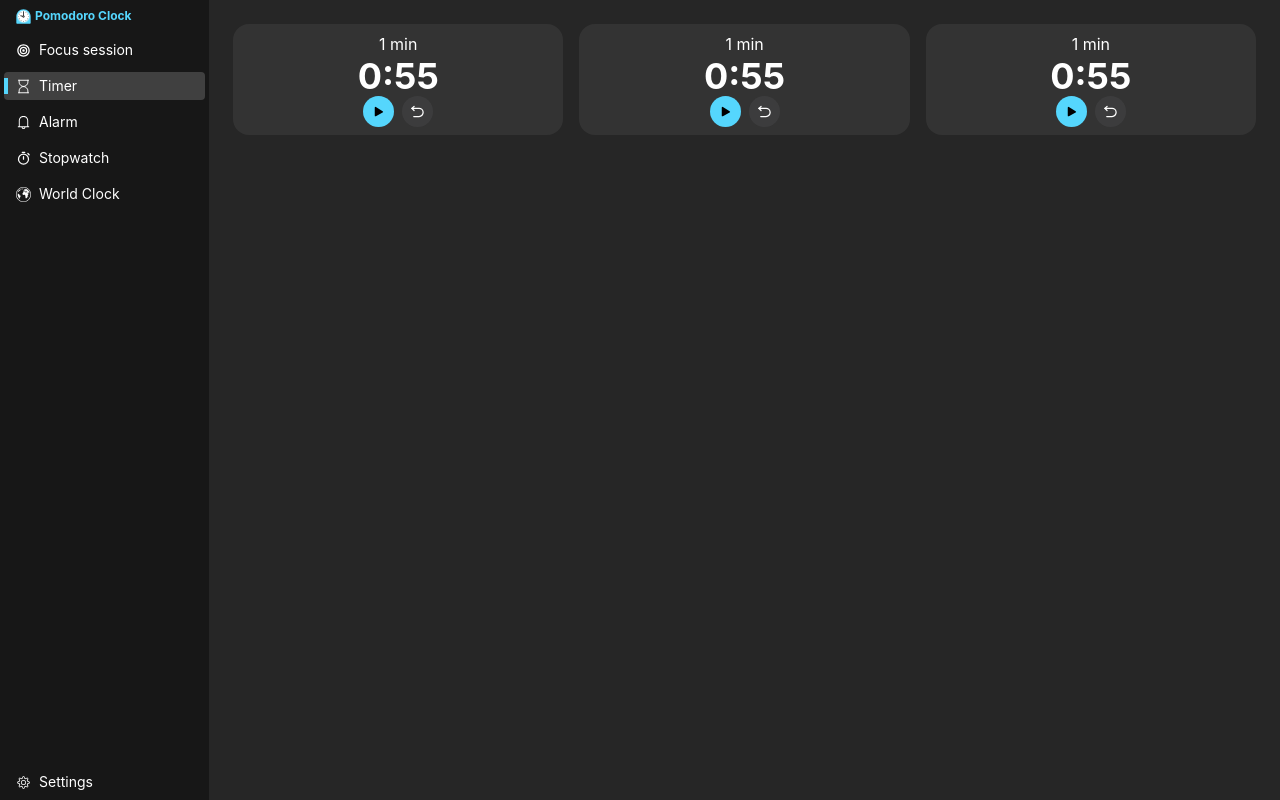
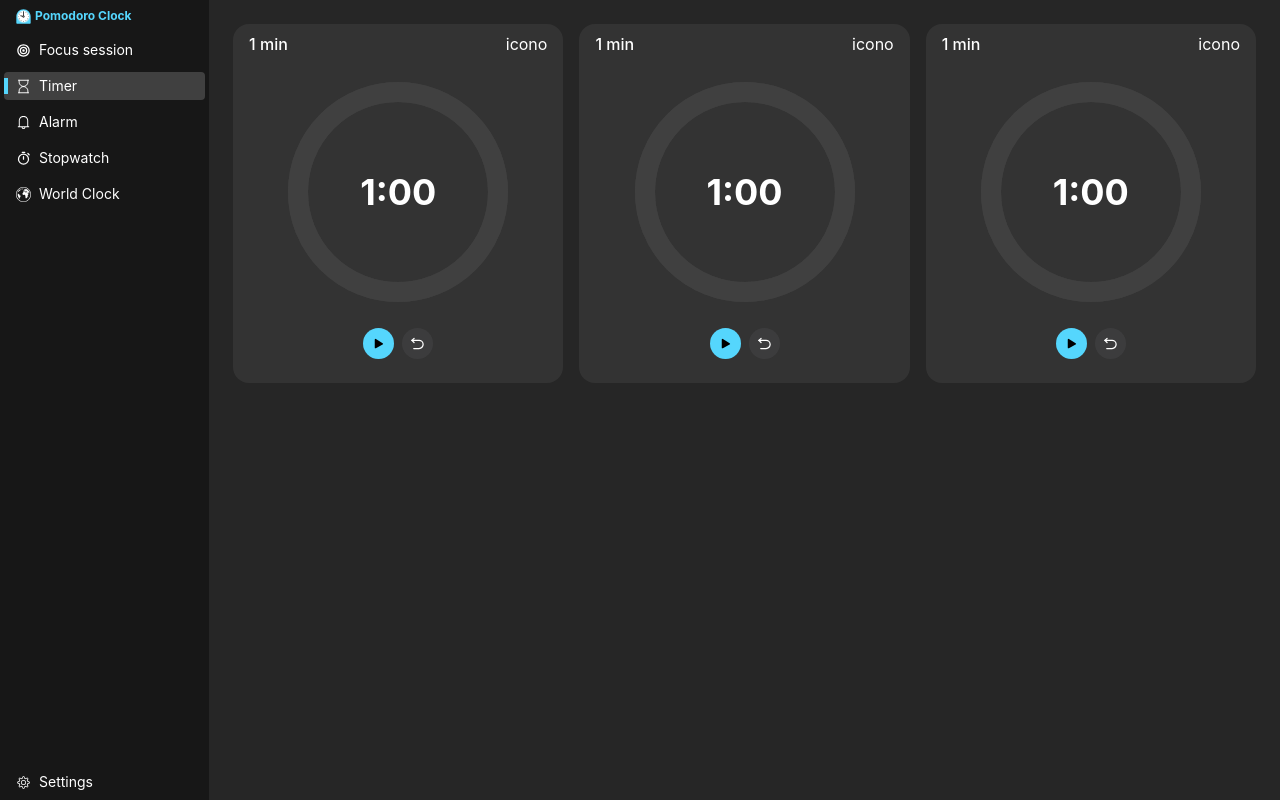
Before and after one commit to JuanPE44/pomodoro-clock, a React (Vite) app: page /timer in a window 1280 px wide. Built offline with nearby package versions, Linux system fonts and the light colour scheme.

Commit message:
Timer implementado

```diff
--- a/src/components/timer/Timer/ButtonsTimer.tsx
+++ b/src/components/timer/Timer/ButtonsTimer.tsx
@@ -4,22 +4,12 @@ import { IconPlayPomo } from "../../../icons/IconPlayPomo";
 
 interface Props {
   pause: boolean;
-  setPause: React.Dispatch<React.SetStateAction<boolean>>;
+  handlePause: () => void;
 }
 
-function ButtonsTimer({ pause, setPause }: Props) {
-  const handlePause = () => {
-    setPause((prev) => {
-      if (prev) {
-        //startTimer();
-      } else {
-        //stopTimer();
-      }
-      return !prev;
-    });
-  };
+function ButtonsTimer({ pause, handlePause }: Props) {
   return (
-    <div className="flex flex-row items-center justify-center gap-2">
+    <div className="mb-4 flex flex-row items-center justify-center gap-2">
       <button
         className="bg-primary flex cursor-pointer items-center justify-center rounded-full p-2 text-black transition duration-200 ease-in-out hover:scale-105"
         onClick={() => handlePause()}
--- /dev/null
+++ b/src/components/timer/Timer/CircularBorderSvg.tsx
@@ -0,0 +1,46 @@
+interface Props {
+  timeLeft: number;
+  seconds: number;
+  init: boolean;
+}
+
+const CircularBorderSVG = ({ timeLeft, seconds, init }: Props) => {
+  const percentage = (timeLeft / seconds) * 100;
+  const radius = 50;
+  const circumference = 2 * Math.PI * radius;
+  const strokeDasharray = circumference;
+  const strokeDashoffset = circumference * (1 - percentage / 100);
+  return (
+    <svg
+      className="absolute top-0 left-0 h-full w-full rounded-full"
+      viewBox="0 0 120 120"
+    >
+      <circle
+        cx="60"
+        cy="60"
+        r={radius}
+        className="stroke-neutral-700"
+        strokeWidth="10"
+        fill="none"
+      />
+
+      <circle
+        cx="60"
+        cy="60"
+        r={radius}
+        className={!init ? "stroke-neutral-700" : "stroke-primary"}
+        strokeWidth="10"
+        fill="none"
+        strokeDasharray={strokeDasharray}
+        strokeDashoffset={strokeDashoffset}
+        strokeLinecap="round"
+        transform="rotate(-90 60 60)"
+        style={{
+          transition: "stroke-dashoffset 0.5s linear",
+        }}
+      />
+    </svg>
+  );
+};
+
+export default CircularBorderSVG;
--- a/src/components/timer/Timer/Timer.tsx
+++ b/src/components/timer/Timer/Timer.tsx
@@ -1,5 +1,6 @@
 import { useEffect, useState } from "react";
 import ButtonsTimer from "./ButtonsTimer";
+import CircularBorderSVG from "./CircularBorderSvg";
 
 interface PropTimer {
   seconds: number;
@@ -7,17 +8,30 @@ interface PropTimer {
 
 function Timer({ seconds }: PropTimer) {
   const [pause, setPause] = useState(true);
+  const [init, setInit] = useState(false);
   const [timeLeft, setTimeLeft] = useState(seconds); // 60 segundos (1 minuto)
+  const handlePause = () => {
+    setPause((prev) => {
+      if (prev) {
+        setPause(false);
+      } else {
+        setPause(true);
+      }
+      return !prev;
+    });
+  };
 
   useEffect(() => {
-    if (timeLeft <= 0) return; // Detiene el timer en 0
-
+    if (timeLeft <= 0 || pause) return; // Detiene el timer en 0
+    if (!init) {
+      setInit(true);
+    }
     const timer = setInterval(() => {
       setTimeLeft((prev) => prev - 1);
     }, 1000);
 
     return () => clearInterval(timer); // Limpieza al desmontar
-  }, [timeLeft]);
+  }, [timeLeft, pause, init]);
 
   const formatTime = (seconds: number) => {
     const minutes = Math.floor(seconds / 60);
@@ -26,16 +40,18 @@ function Timer({ seconds }: PropTimer) {
   };
 
   return (
-    <div className="bg-card flex flex-col items-center rounded-2xl p-2">
-      <header>
-        <span className="text-white">{seconds / 60} min</span>
+    <div className="bg-card flex flex-col items-center gap-4 rounded-2xl px-4 py-2">
+      <header className="flex w-full items-center justify-between text-white">
+        <span className="font-medium">{seconds / 60} min</span>
+        <span>icono</span>
       </header>
-      <div className="">
+      <div className="relative flex h-60 w-60 items-center justify-center rounded-full">
         <span className="text-4xl font-bold text-white">
           {formatTime(timeLeft)}
         </span>
+        <CircularBorderSVG timeLeft={timeLeft} seconds={seconds} init={init} />
       </div>
-      <ButtonsTimer pause={pause} setPause={setPause} />
+      <ButtonsTimer pause={pause} handlePause={handlePause} />
     </div>
   );
 }
```
